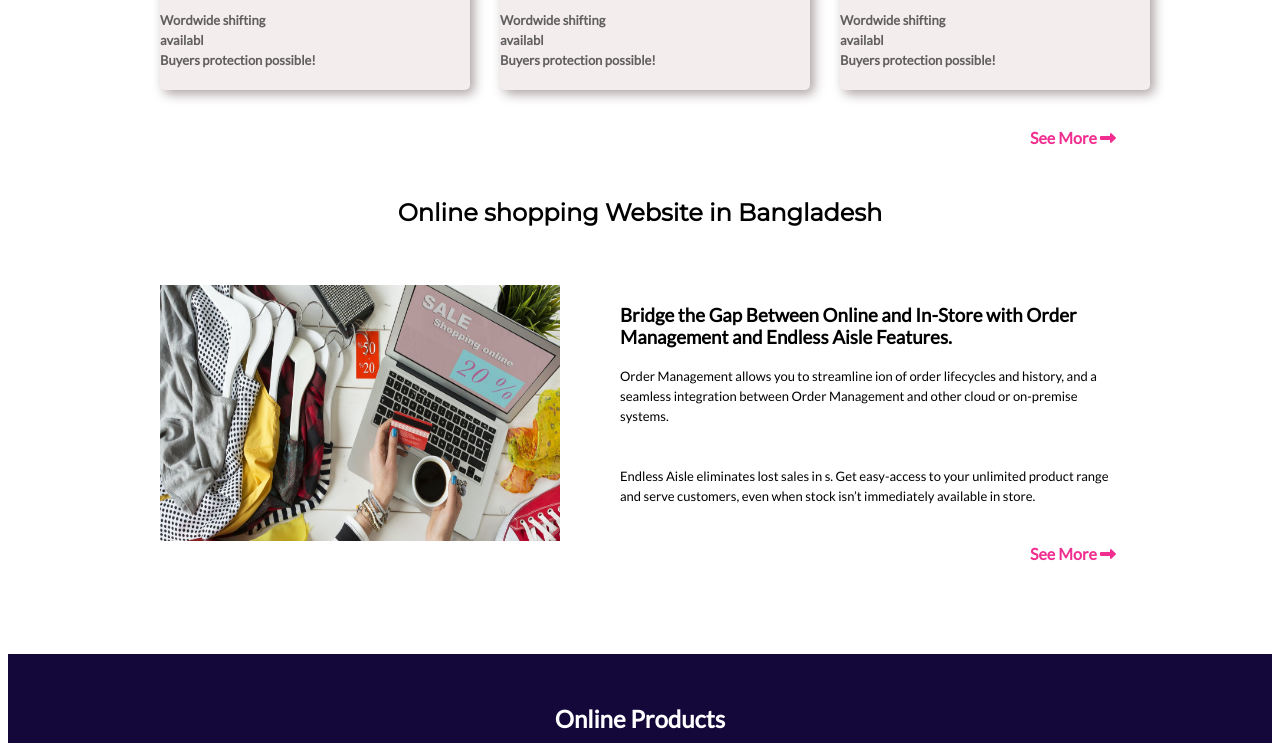
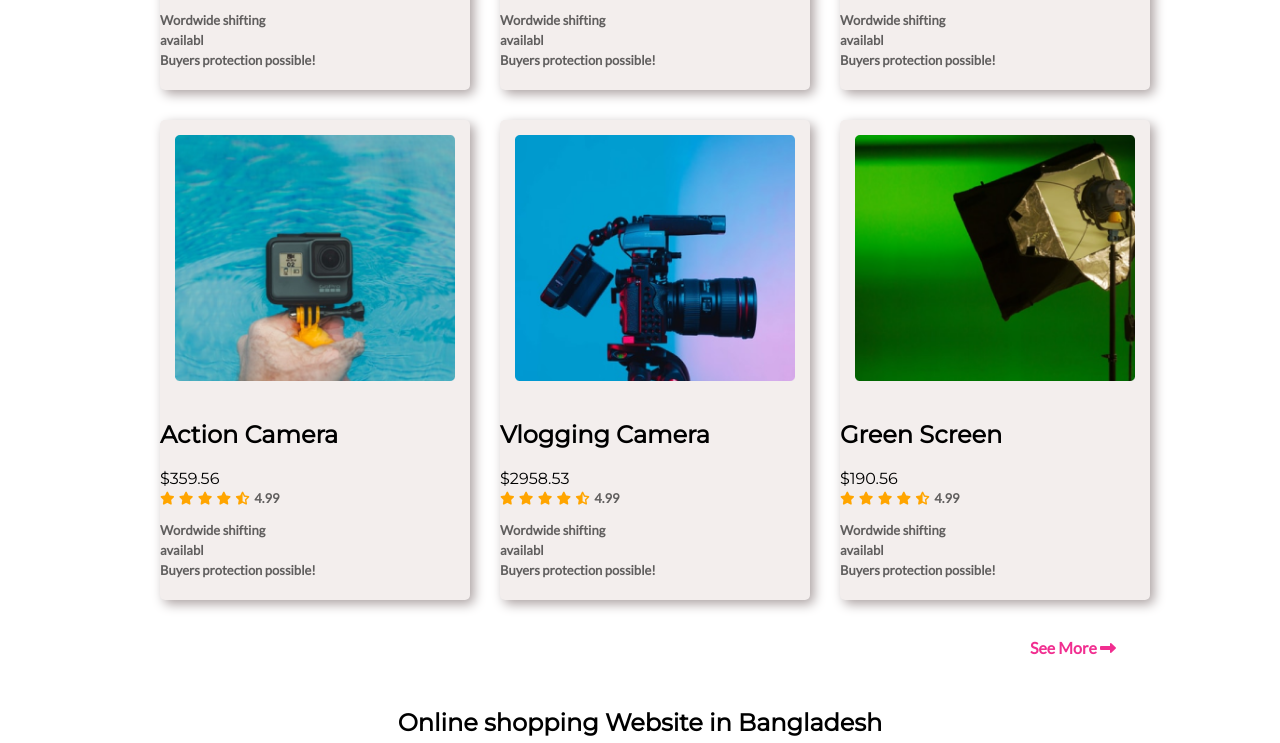
Before and after one commit to tanianasrin1/my-influencer-gaer, a plain HTML site: page index.html in a window 1280 px wide. Shown: the part 1713-2456 px from the top of the page. Drawn offline with Linux system fonts and the light colour scheme.

Commit message:
added body

```diff
--- a/index.html
+++ b/index.html
@@ -97,6 +97,7 @@
             </div>
          </div>
 
+
          <div class="article2">
             <div class="popular-child">
                 <img class="child-img" src="images/tripod.png" alt="">
@@ -139,7 +140,53 @@
                     availabl <br> Buyers protection possible!</p>
 
             </div>
-         </div> <br> <br>
+
+         </div>
+
+         <div class="article2">
+            <div class="popular-child">
+                <img class="child-img" src="images/action.png" alt="">
+                <h1>Action Camera</h1>
+                <span>$359.56</span> <br>
+                <span><i class="fas fa-star"></i></span>
+                <span><i class="fas fa-star"></i></span>
+                <span><i class="fas fa-star"></i></span>
+                <span><i class="fas fa-star"></i></span>
+                <span><i class="fas fa-star-half-alt"></i></span> <span class="digit">4.99</span>
+                <p class="popular-text">Wordwide shifting  <br>
+                    availabl <br> Buyers protection possible!</p>
+
+            </div>
+
+            <div class="popular-child">
+                <img class="child-img" src="images/camera.png" alt="">
+                <h1>Vlogging Camera</h1>
+                <span>$2958.53</span> <br>
+                <span><i class="fas fa-star"></i></span>
+                <span><i class="fas fa-star"></i></span>
+                <span><i class="fas fa-star"></i></span>
+                <span><i class="fas fa-star"></i></span>
+                <span><i class="fas fa-star-half-alt"></i></span> <span class="digit">4.99</span>
+                <p class="popular-text">Wordwide shifting  <br>
+                    availabl <br> Buyers protection possible!</p>
+
+            </div>
+
+            <div class="popular-child">
+                <img class="child-img" src="images/single-light.png" alt="">
+                <h1>Green Screen</h1>
+                <span>$190.56</span> <br>
+                <span><i class="fas fa-star"></i></span>
+                <span><i class="fas fa-star"></i></span>
+                <span><i class="fas fa-star"></i></span>
+                <span><i class="fas fa-star"></i></span>
+                <span><i class="fas fa-star-half-alt"></i></span> <span class="digit">4.99</span>
+                <p class="popular-text">Wordwide shifting  <br>
+                    availabl <br> Buyers protection possible!</p>
+
+            </div>
+
+         </div><br> <br>
           <span class="see-button">See More <i class="fas fa-long-arrow-alt-right"></i> </span>
 
      </section>
@@ -157,8 +204,8 @@
              </div>
 
          </div>
+
          <span class="see-button">See More <i class="fas fa-long-arrow-alt-right"></i> </span>
-
      </section>
 
      <footer>
--- a/style.css
+++ b/style.css
@@ -197,4 +197,36 @@ p {
 /* mobile devices */
 
 @media only screen and (max-width: 688px) {
+  .sec1,
+  .article,
+  .article2,
+  .extra-part {
+    grid-template-columns: repeat(1, 1fr);
+    flex-direction: column;
+    width: 100%;
+  }
 }
+
+/* tablet devices */
+
+@media only screen and (min-width: 688px) and (max-width: 992px) {
+  .sec1,
+  .article,
+  .article2,
+  .extra-par {
+    grid-template-columns: repeat(2, 1fr);
+    flex-direction: column;
+    width: 100%;
+  }
+}
+
+@media only screen and (min-width: 992px) and (max-width: 1312) {
+  .sec1,
+  .article,
+  .article2,
+  .extra-part {
+    grid-template-columns: repeat(3, 1fr);
+    flex-direction: column;
+    width: 100%;
+  }
+}
```
